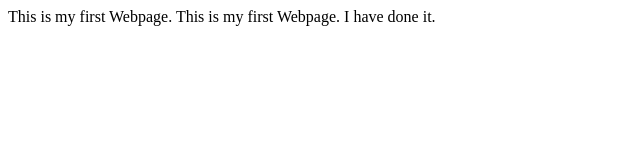
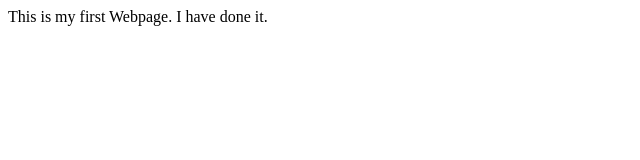
Before and after one commit to pin2icb/Lecture0, a plain HTML site: page index.html in a window 1280 px wide. Shown: the whole page, without its empty margins (0-640 px from the left). Drawn offline with Linux system fonts and the light colour scheme.

Commit message:
Update index.html
One Row Deleted

```diff
--- a/index.html
+++ b/index.html
@@ -5,7 +5,6 @@
     <title>My Webpage</title>
   </head>
   <body>
-    This is my first Webpage.
     This is my first Webpage. I have done it.
   </body>
 </html>
```
